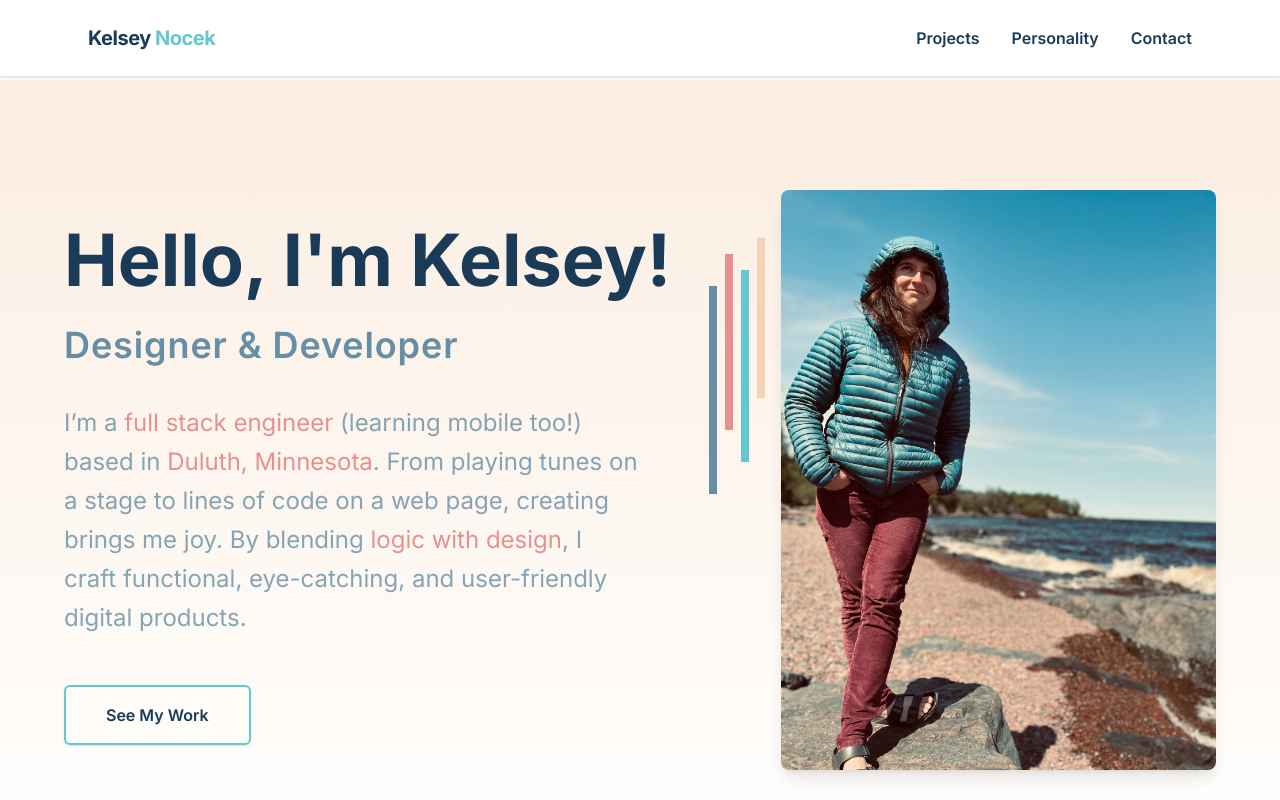
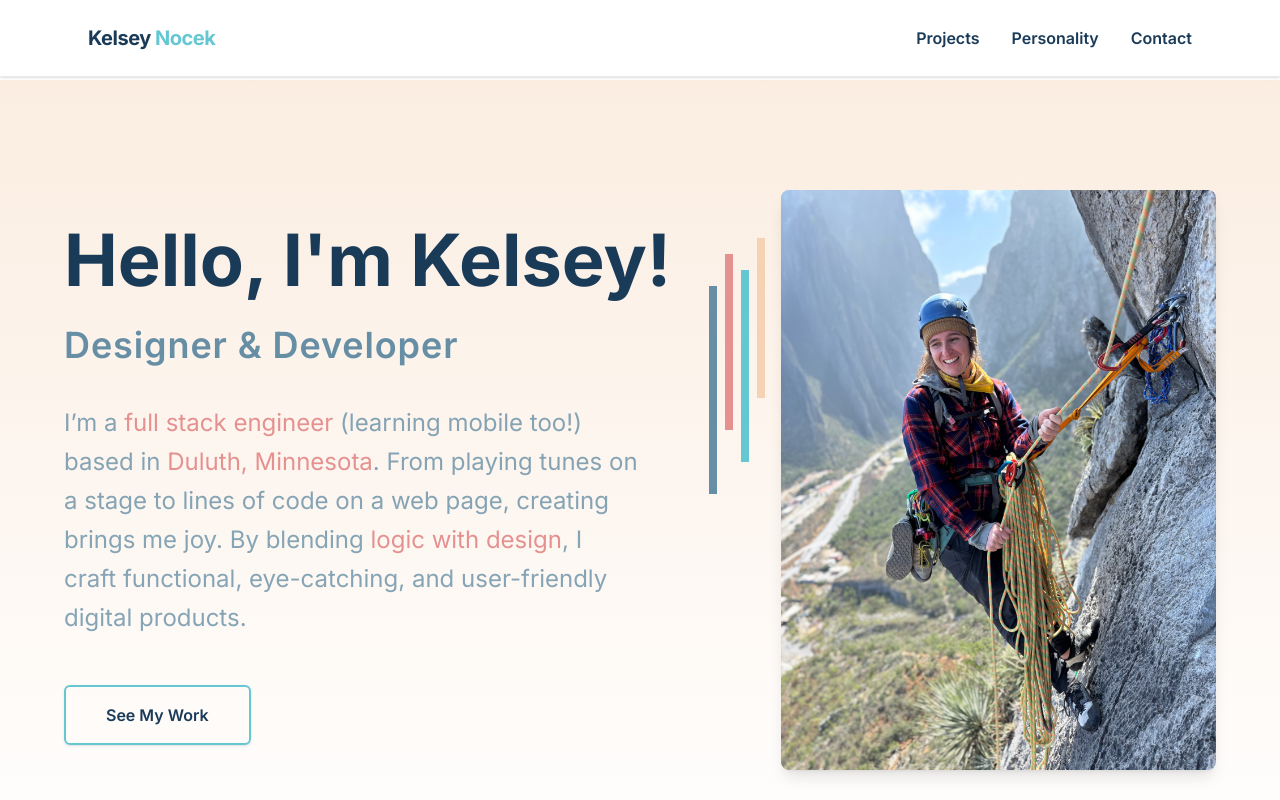
Before and after one commit to kelseyn12/NextPortfolio, a Next.js app: page / in a window 1280 px wide. Shown: the top 800 px of the page. Built offline with nearby package versions, Linux system fonts and the light colour scheme.

Commit message:
changed profile pic

```diff
--- a/src/components/Hero.tsx
+++ b/src/components/Hero.tsx
@@ -50,7 +50,7 @@ export default function Hero() {
           <div className="bg-steel absolute top-24 -left-18 hidden h-52 w-2 md:block"></div>
 
           <Image
-            src="/kelsey.jpeg"
+            src="/kelseyTwo.JPG"
             alt="Kelsey Nocek"
             width={420}
             height={520}
```
Also changed, not shown: public/kelseyTwo.JPG (added).
